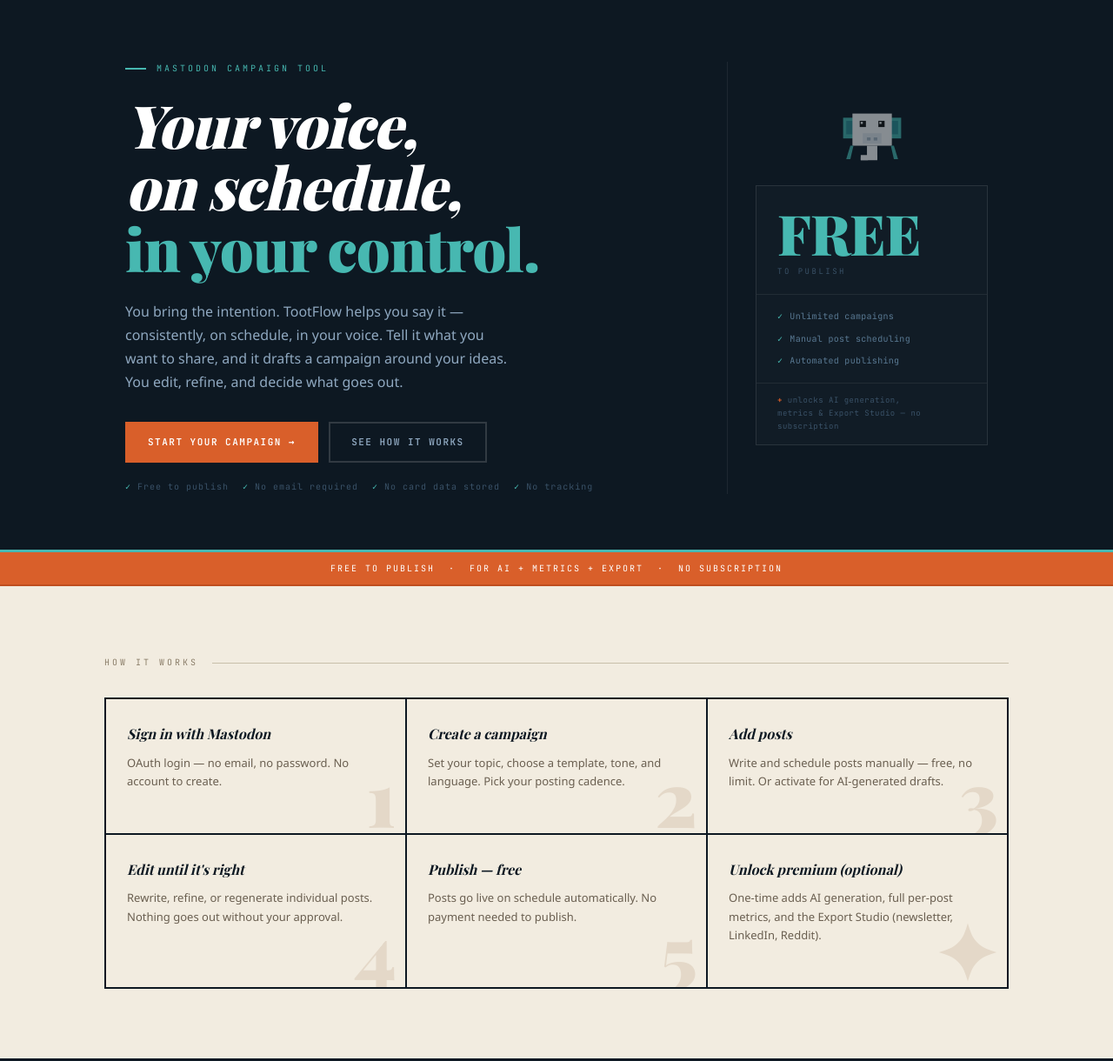
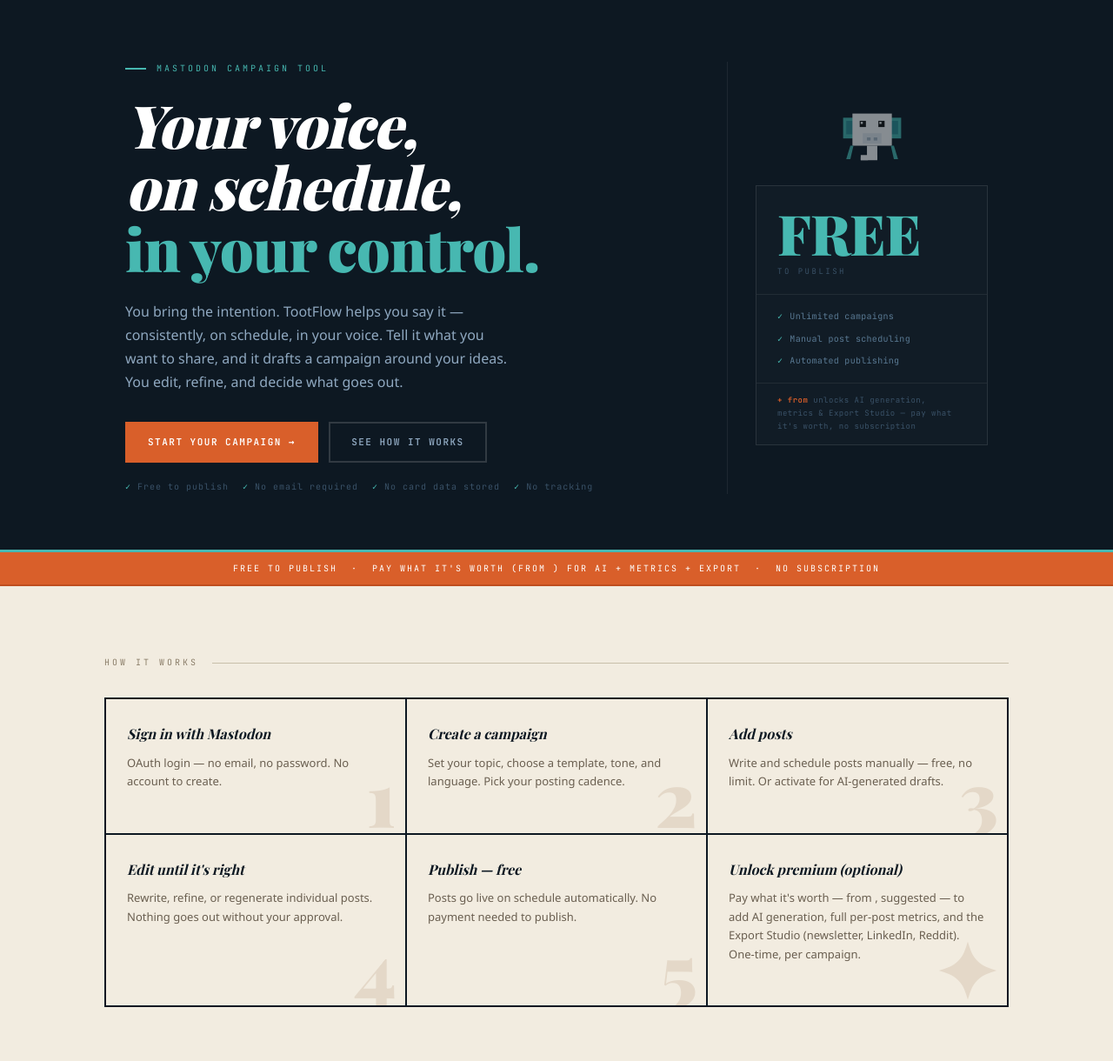
Before and after one commit to nicococo/tootflow, a Python web app: template app/templates/index.html in a window 1280 px wide. Shown: the part 68-1288 px from the top of the page at 87% size. Run offline with Jinja, Linux system fonts and the light colour scheme; the template is opened without the code that fills it, so the values that code supplies are empty; some web fonts are replaced.

Commit message:
feat(pricing): implement pay-what-you-want with Polar activation

```diff
--- a/app/config.py
+++ b/app/config.py
@@ -35,8 +35,9 @@ class Settings(BaseSettings):
     operator_vat_id: str = ""        # Umsatzsteuer-ID, e.g. "DE123456789"
     operator_email: str = "hello@tootflow.com"
 
-    campaign_price: str = "5"         # digits only, no currency symbol
-    campaign_currency: str = "EUR"    # ISO code; used in JSON-LD + ToS formal text
+    campaign_price: str = "5"           # minimum price, digits only, no currency symbol
+    campaign_price_suggested: str = "8" # suggested price shown at checkout
+    campaign_currency: str = "EUR"      # ISO code; used in JSON-LD + ToS formal text
 
     class Config:
         env_file = ".env"
--- a/app/templates/base.html
+++ b/app/templates/base.html
@@ -4,7 +4,7 @@
   <meta charset="UTF-8">
   <meta name="viewport" content="width=device-width, initial-scale=1.0">
   <title>{% block title %}TootFlow{% endblock %}</title>
-  <meta name="description" content="{% block meta_description %}TootFlow — plan, draft, and automate Mastodon campaigns. AI-assisted post scheduling with full editorial control. One-time {{ settings.campaign_price }}€ per campaign.{% endblock %}">
+  <meta name="description" content="{% block meta_description %}TootFlow — plan, draft, and automate Mastodon campaigns. AI-assisted post scheduling with full editorial control. Pay what it's worth, from {{ settings.campaign_price }}€ per campaign.{% endblock %}">
   <link rel="canonical" href="{{ request.url.scheme }}://{{ request.url.netloc }}{{ request.url.path }}">
   <meta property="og:type" content="website">
   <meta property="og:site_name" content="TootFlow">
--- a/app/templates/campaign_detail.html
+++ b/app/templates/campaign_detail.html
@@ -463,7 +463,7 @@
         <th>AI Calls</th>
         <td>
           {% if campaign.payment_status != "paid" %}
-            <span style="color:var(--muted); font-size:13px;">Activate campaign to unlock AI generation.</span>
+            <span style="color:var(--muted); font-size:13px;">Activate this campaign to unlock AI generation.</span>
           {% elif campaign.ai_posts_generated >= ai_max %}
             <span style="color:var(--red, #c0392b); font-weight:bold;">{{ campaign.ai_posts_generated }} / {{ ai_max }}</span>
             <span style="color:var(--muted); font-size:12px; margin-left:6px;">— limit reached</span>
@@ -522,7 +522,7 @@
     {% if metrics_locked %}
     <div class="notice" style="border-color:var(--orange); background:#fffaf3; margin-bottom:20px;">
       <strong>Full metrics require an activated campaign.</strong>
-      Activate this campaign for {{ settings.campaign_price }} {{ settings.campaign_currency }} to unlock per-post metrics, engagement charts, and reply tracking. Publishing is free.
+      Activate this campaign (from {{ settings.campaign_price }} {{ settings.campaign_currency }}, pay what it's worth) to unlock per-post metrics, engagement charts, and reply tracking. Publishing is always free.
     </div>
     {% endif %}
 
@@ -565,7 +565,7 @@
         </div>
         <form method="post" action="/campaigns/{{ campaign.id }}/activate" style="margin:0; margin-left:auto;">
           <input type="hidden" name="csrf_token" value="{{ request.state.csrf_token }}">
-          <button type="submit" class="btn btn-primary">Activate — {{ settings.campaign_price }} {{ settings.campaign_currency }} →</button>
+          <button type="submit" class="btn btn-primary">Activate — from {{ settings.campaign_price }} {{ settings.campaign_currency }} →</button>
         </form>
       </div>
       {% else %}
--- a/app/templates/dashboard.html
+++ b/app/templates/dashboard.html
@@ -80,7 +80,7 @@
         </div>
         <div class="info-row">
           <strong>2 · Add Posts</strong>
-          <span>Add posts manually or use AI generation (paid).</span>
+          <span>Add posts manually or use AI generation (premium).</span>
         </div>
         <div class="info-row">
           <strong>3 · Publish</strong>
@@ -88,7 +88,7 @@
         </div>
         <div class="info-row">
           <strong>✦ Activate</strong>
-          <span>Pay once ({{ settings.campaign_price }}{{ settings.campaign_currency }}) to unlock AI generation, full metrics, and export.</span>
+          <span>Pay what it's worth (from {{ settings.campaign_price }}{{ settings.campaign_currency }}) to unlock AI generation, full metrics, and export.</span>
         </div>
       </div>
     </div>
--- a/app/templates/index.html
+++ b/app/templates/index.html
@@ -1,6 +1,6 @@
 {% extends "base.html" %}
 {% block title %}TootFlow – Mastodon Campaign Planner{% endblock %}
-{% block meta_description %}Plan and publish Mastodon campaigns for free. AI drafting, full metrics, and export available for a one-time {{ settings.campaign_price }} {{ settings.campaign_currency }} per campaign. No email, no subscription, no tracking.{% endblock %}
+{% block meta_description %}Plan and publish Mastodon campaigns for free. AI drafting, full metrics, and export available for a pay-what-you-want one-time activation (from {{ settings.campaign_price }} {{ settings.campaign_currency }}) per campaign. No email, no subscription, no tracking.{% endblock %}
 {% block jsonld %}
 <script type="application/ld+json">
 {
@@ -14,7 +14,7 @@
     "@type": "Offer",
     "price": "{{ settings.campaign_price }}.00",
     "priceCurrency": "{{ settings.campaign_currency }}",
-    "description": "One-time per campaign, no subscription"
+    "description": "Pay-what-you-want, one-time per campaign, no subscription"
   },
   "url": "{{ request.url.scheme }}://{{ request.url.netloc }}/"
 }
@@ -661,7 +661,7 @@ h2.lp-proof-title {
           <li>Automated publishing</li>
         </ul>
         <div class="lp-price-badge-upgrade">
-          <strong>+ {{ settings.campaign_price }} {{ settings.campaign_currency }}</strong> unlocks AI generation,<br>metrics &amp; Export Studio — no subscription
+          <strong>+ from {{ settings.campaign_price }} {{ settings.campaign_currency }}</strong> unlocks AI generation,<br>metrics &amp; Export Studio — pay what it's worth, no subscription
         </div>
       </div>
     </div>
@@ -670,7 +670,7 @@ h2.lp-proof-title {
 
 <!-- ═══ BAND ═══ -->
 <div class="lp-band">
-  <p>Free to publish &nbsp;·&nbsp; {{ settings.campaign_price }} {{ settings.campaign_currency }} for AI + metrics + export &nbsp;·&nbsp; No subscription</p>
+  <p>Free to publish &nbsp;·&nbsp; Pay what it's worth (from {{ settings.campaign_price }} {{ settings.campaign_currency }}) for AI + metrics + export &nbsp;·&nbsp; No subscription</p>
 </div>
 
 <!-- ═══ HOW IT WORKS ═══ -->
@@ -705,7 +705,7 @@ h2.lp-proof-title {
       </div>
       <div class="lp-how-step">
         <h3 class="lp-step-title">Unlock premium (optional)</h3>
-        <p>One-time {{ settings.campaign_price }} {{ settings.campaign_currency }} adds AI generation, full per-post metrics, and the Export Studio (newsletter, LinkedIn, Reddit).</p>
+        <p>Pay what it's worth — from {{ settings.campaign_price }} {{ settings.campaign_currency }}, suggested {{ settings.campaign_price_suggested }} {{ settings.campaign_currency }} — to add AI generation, full per-post metrics, and the Export Studio (newsletter, LinkedIn, Reddit). One-time, per campaign.</p>
         <span class="lp-step-num">✦</span>
       </div>
     </div>
@@ -791,7 +791,7 @@ h2.lp-proof-title {
         </div>
         <div class="lp-feat-divider"></div>
         <div class="lp-feat-col">
-          <div class="lp-feat-col-label lp-feat-paid-label">Premium · {{ settings.campaign_price }} {{ settings.campaign_currency }}</div>
+          <div class="lp-feat-col-label lp-feat-paid-label">Premium · from {{ settings.campaign_price }} {{ settings.campaign_currency }}</div>
           <ul class="lp-feat-list lp-feat-list--paid">
             <li>10 templates &amp; 12 tones</li>
             <li>AI post generation</li>
@@ -805,8 +805,9 @@ h2.lp-proof-title {
     </div>
 
     <div class="lp-proof-right">
-      <div class="lp-proof-eyebrow">One-time &nbsp;·&nbsp; Per campaign</div>
-      <div class="lp-proof-price">{{ settings.campaign_price }}<span class="lp-proof-currency">{{ settings.campaign_currency }}</span></div>
+      <div class="lp-proof-eyebrow">Pay what it's worth &nbsp;·&nbsp; One-time &nbsp;·&nbsp; Per campaign</div>
+      <div class="lp-proof-price" style="font-size:clamp(28px,5vw,42px); line-height:1.1;">from {{ settings.campaign_price }}<span class="lp-proof-currency">{{ settings.campaign_currency }}</span></div>
+      <div style="font-size:12px; color:var(--muted,#888); margin: -4px 0 12px; font-family:'JetBrains Mono',monospace; letter-spacing:0.5px;">suggested {{ settings.campaign_price_suggested }} {{ settings.campaign_currency }} &nbsp;·&nbsp; you choose at checkout</div>
       <div class="lp-proof-unlock-label">Unlocks</div>
       <ul class="lp-proof-perks">
         <li>AI post generation (up to {{ settings.openai_max_posts_per_campaign }} posts)</li>
--- a/app/templates/posts_edit.html
+++ b/app/templates/posts_edit.html
@@ -503,7 +503,7 @@
           {% if ai_limit_reached %}
             Generation limit of {{ ai_max }} posts reached for this campaign.
           {% elif not paid %}
-            Activate this campaign to unlock AI-drafted post generation.
+            Activate this campaign (from {{ settings.campaign_price }}{{ settings.campaign_currency }}) to unlock AI-drafted post generation.
           {% elif pending_count > 0 %}
             Replaces {{ pending_count }} pending post(s) with a fresh AI-drafted schedule.
           {% else %}
@@ -560,7 +560,7 @@
         Click <strong>✦ Generate Campaign</strong> above for AI-drafted posts, or add manually.
       {% else %}
         No posts yet. Add posts manually above,<br>
-        or <a href="/campaigns/{{ campaign.id }}">activate the campaign</a> to unlock AI generation.
+        or <a href="/campaigns/{{ campaign.id }}">activate the campaign</a> (from {{ settings.campaign_price }}{{ settings.campaign_currency }}) to unlock AI generation.
       {% endif %}
     </div>
     {% else %}
```
Also changed, not shown: app/routers/campaigns.py (+46 -0 lines), app/templates/tos.html (+4 -3 lines), 1 other file.
